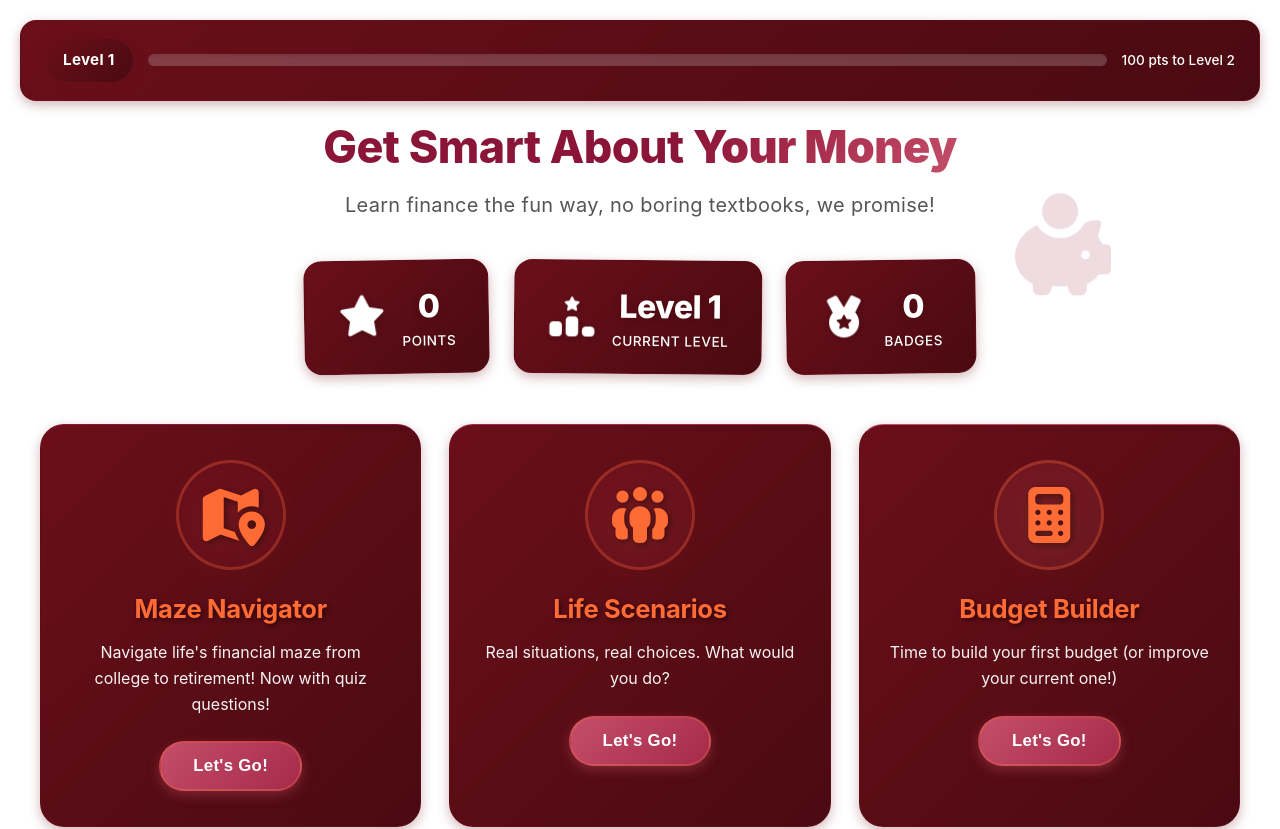
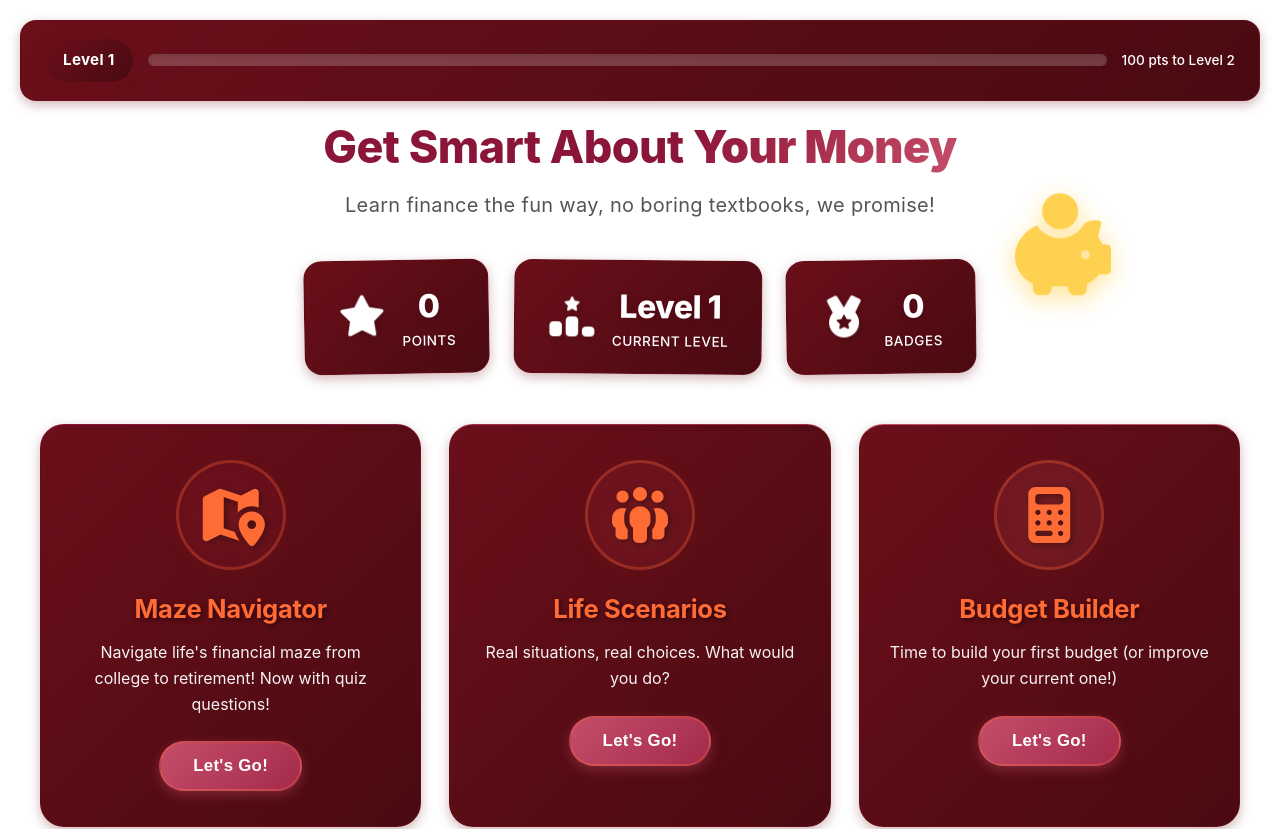
Before and after one commit to mohnish-dev/bulldawg_hackers, a React (Vite) app: page / in a window 1280 px wide. Shown: the top 829 px of the page. Built offline with nearby package versions, Linux system fonts and the light colour scheme.

Commit message:
Update piggy bank to intense golden color for better visibility

```diff
--- a/src/components/FinancialWellness/FinancialWellness.css
+++ b/src/components/FinancialWellness/FinancialWellness.css
@@ -15,10 +15,10 @@
   right: 10%;
   font-size: 6rem;
   animation: float 6s ease-in-out infinite;
-  opacity: 0.15;
+  opacity: 0.8;
   pointer-events: none;
-  color: #8B1538;
-  filter: drop-shadow(0 4px 8px rgba(0, 0, 0, 0.05));
+  color: #DAA520;
+  filter: drop-shadow(0 6px 12px rgba(218, 165, 32, 0.6)) brightness(1.2);
 }
 
 @keyframes float {
```
